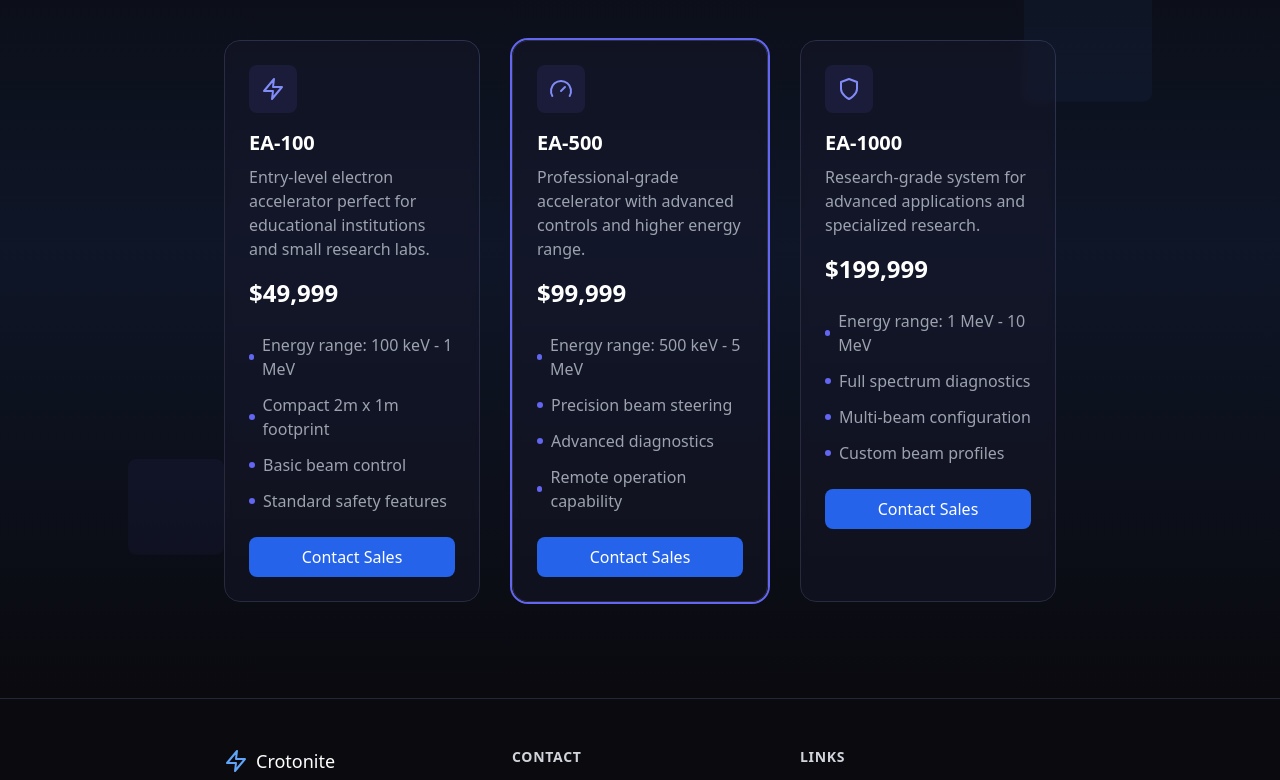
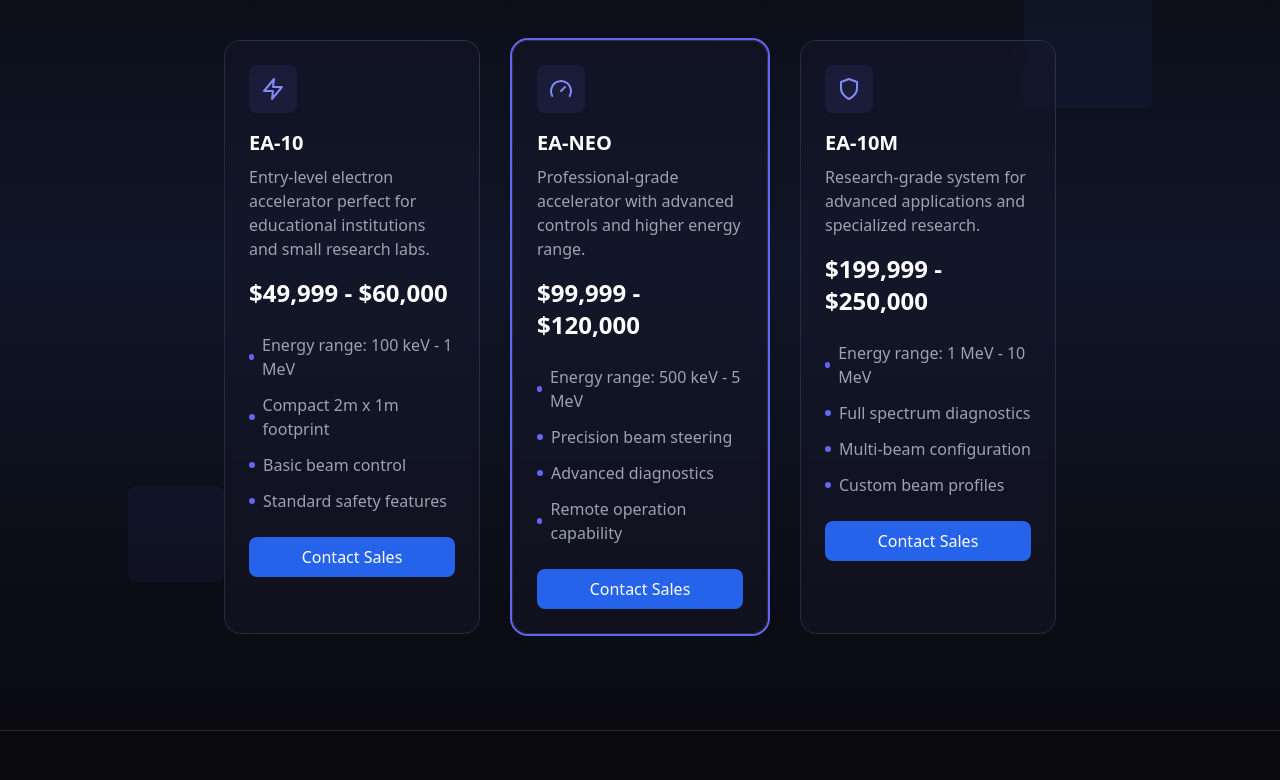
Before and after one commit to beastbroak30/crotonite-beta, a React (Vite) app: page / in a window 1280 px wide. Shown: the part 1640-2420 px from the top of the page. Built offline with nearby package versions, Linux system fonts and the light colour scheme.

Commit message:
Corrected product description

```diff
--- a/src/components/Products.tsx
+++ b/src/components/Products.tsx
@@ -3,9 +3,9 @@ import { Zap, Gauge, Shield } from 'lucide-react';
 
 const products = [
   {
-    name: 'EA-100',
+    name: 'EA-10',
     description: 'Entry-level electron accelerator perfect for educational institutions and small research labs.',
-    price: '$49,999',
+    price: '$49,999 - $60,000',
     features: [
       'Energy range: 100 keV - 1 MeV',
       'Compact 2m x 1m footprint',
@@ -15,9 +15,9 @@ const products = [
     icon: Zap
   },
   {
-    name: 'EA-500',
+    name: 'EA-NEO',
     description: 'Professional-grade accelerator with advanced controls and higher energy range.',
-    price: '$99,999',
+    price: '$99,999 - $120,000',
     features: [
       'Energy range: 500 keV - 5 MeV',
       'Precision beam steering',
@@ -28,9 +28,9 @@ const products = [
     featured: true
   },
   {
-    name: 'EA-1000',
+    name: 'EA-10M',
     description: 'Research-grade system for advanced applications and specialized research.',
-    price: '$199,999',
+    price: '$199,999 - $250,000',
     features: [
       'Energy range: 1 MeV - 10 MeV',
       'Full spectrum diagnostics',
```
